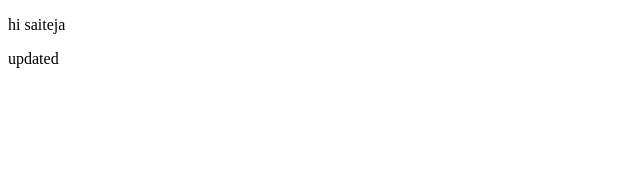
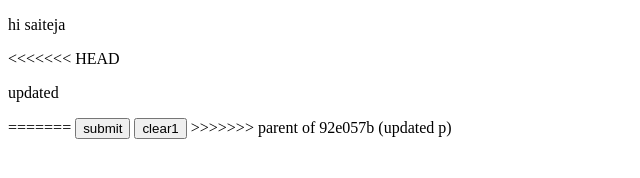
Before and after one commit to Viswanathsaiteja/saiteja-git-and-github-assigment, a plain HTML site: page index.html in a window 1280 px wide. Shown: the whole page, without its empty margins (0-640 px from the left). Drawn offline with Linux system fonts and the light colour scheme.

```diff
--- a/index.html
+++ b/index.html
@@ -7,8 +7,13 @@
 </head>
 <body>
     <P>hi saiteja</P>
+<<<<<<< HEAD
     <p>updated</p>
 
 
+=======
+    <button>submit</button>
+    <button>clear1</button>
+>>>>>>> parent of 92e057b (updated p)
 </body>
 </html>
```
